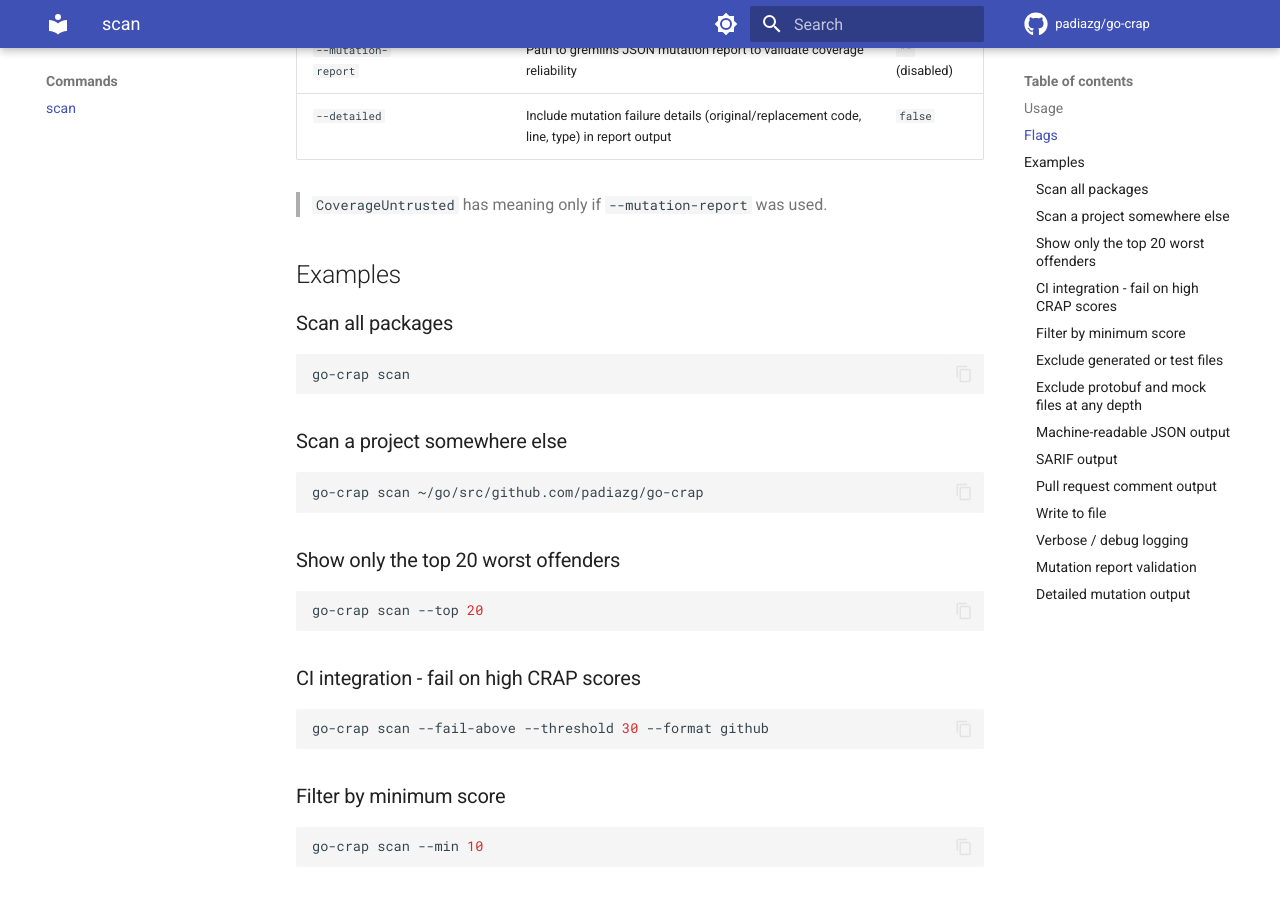
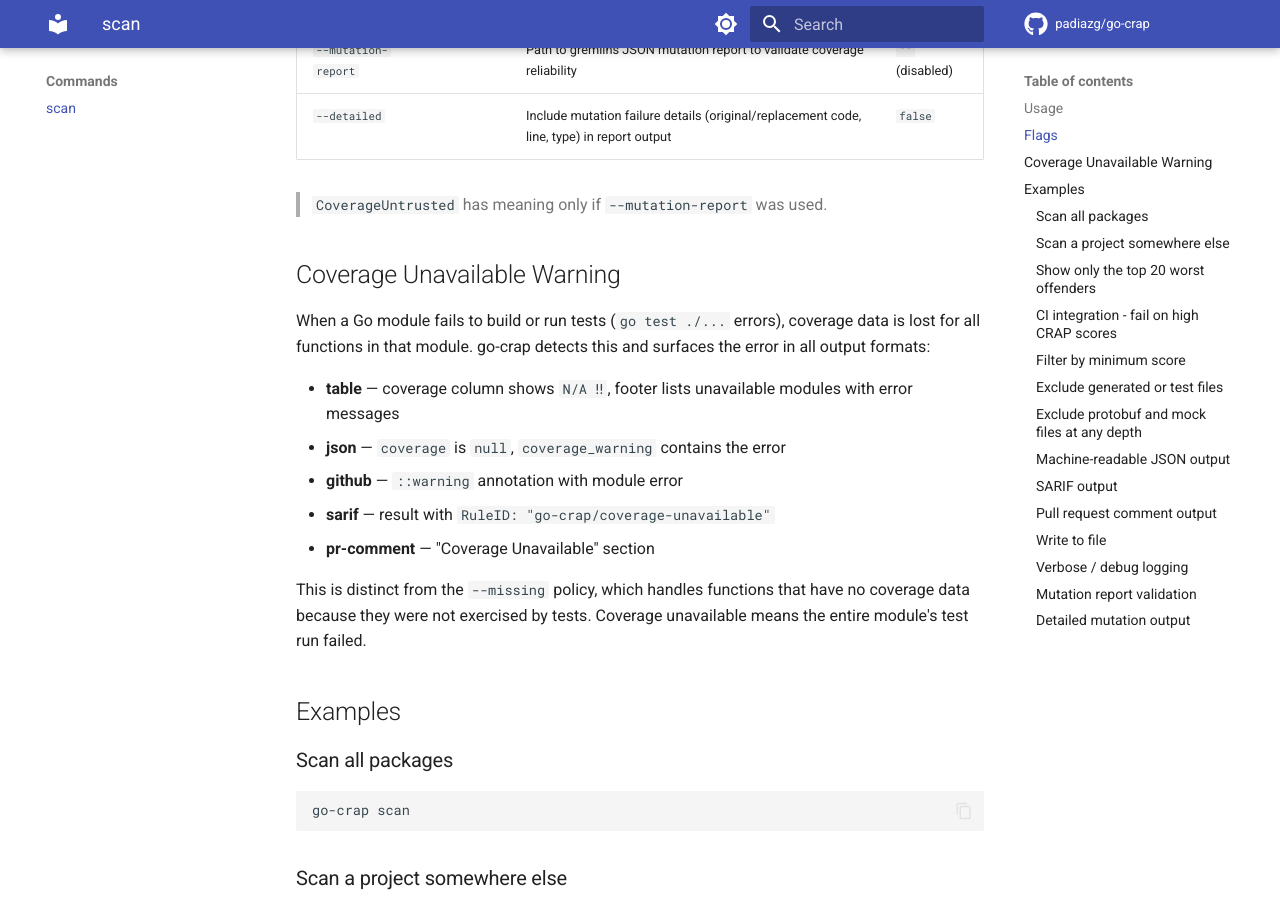
Before and after one commit to padiazg/go-crap, an MkDocs documentation site: the page built from doc/docs/commands/scan.md, in a window 1280 px wide and 900 px high, scrolled down 1257 px. Built offline with MkDocs 1.6.1 and Material for MkDocs 9.7.7, drawn with Linux system fonts in a browser that asks for light colours; comment, search, counter and statistics services are not loaded.

Commit message:
updated documentation

```diff
--- a/doc/docs/commands/scan.md
+++ b/doc/docs/commands/scan.md
@@ -31,6 +31,18 @@ go-crap scan [path] [flags]
 | `--detailed` | | Include mutation failure details (original/replacement code, line, type) in report output | `false` |
 
 > `CoverageUntrusted` has meaning only if `--mutation-report` was used.
+
+## Coverage Unavailable Warning
+
+When a Go module fails to build or run tests (`go test ./...` errors), coverage data is lost for all functions in that module. go-crap detects this and surfaces the error in all output formats:
+
+- **table** — coverage column shows `N/A ‼`, footer lists unavailable modules with error messages
+- **json** — `coverage` is `null`, `coverage_warning` contains the error
+- **github** — `::warning` annotation with module error
+- **sarif** — result with `RuleID: "go-crap/coverage-unavailable"`
+- **pr-comment** — "Coverage Unavailable" section
+
+This is distinct from the `--missing` policy, which handles functions that have no coverage data because they were not exercised by tests. Coverage unavailable means the entire module's test run failed.
 
 ## Examples
 
```
Also changed, not shown: doc/docs/changelog.md (+7 -0 lines), doc/docs/concepts/missing-policy.md (+9 -0 lines), CHANGELOG.md, README.md.
